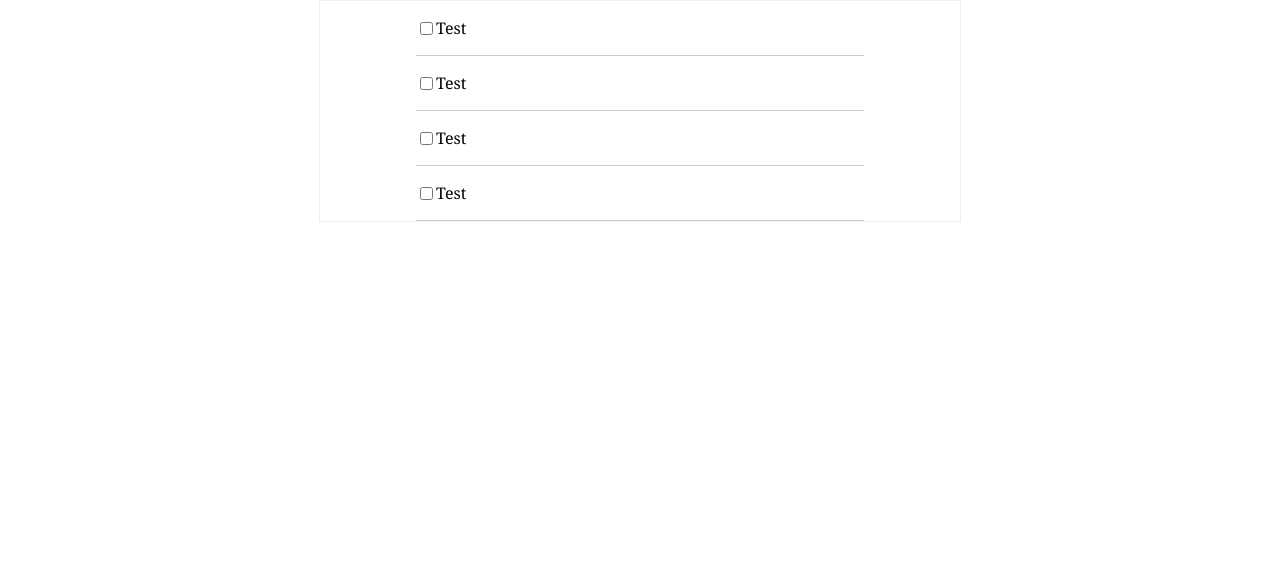
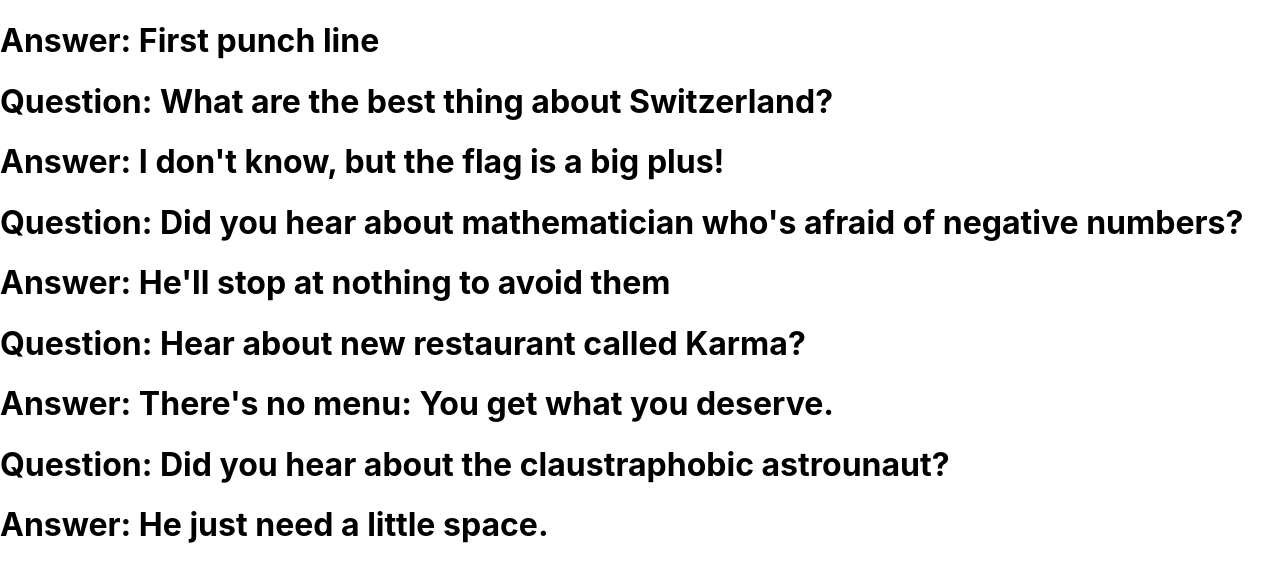
Before and after one commit to FirdavsSharapov/JavaScript, a React (Create React App) app in the folder JavaScript/JS_React/new_project/new-project/: page / in a window 1280 px wide. Shown: the top 582 px of the page. Built offline with nearby package versions, Linux system fonts and the light colour scheme.

Commit message:
some files

```diff
--- a/JavaScript/JS_React/new_project/new-project/src/JokeApp.js
+++ b/JavaScript/JS_React/new_project/new-project/src/JokeApp.js
@@ -1,8 +1,18 @@
 import React from 'react';
 import Joke from './components/Joke';
+import jokesData from './data/jokesData';
 
 export default function JokeApp() {
-    return (
-        <Joke question='how to get into the library?' answer="You gotta ask librarian" />
+    const JokesComponent = jokesData.map(joke => {
+        return (
+            <Joke
+                key={joke.id}
+                question={joke.question}
+                answer={joke.punchLine} />
+                )
+    })
+    return (<div>
+        {JokesComponent}
+    </div>
     )
 }
--- a/JavaScript/JS_React/new_project/new-project/src/components/ContactCard.js
+++ b/JavaScript/JS_React/new_project/new-project/src/components/ContactCard.js
@@ -1,12 +1,13 @@
 import React from 'react';
 
-export default function ContactCard() {
+export default function ContactCard(props) {
+    console.log(props)
     return (
         <div className='contact-card'>
-            <img alt="" src="http://placekittent.com/300/200" />
-            <h3>Mr. Whiskerson</h3>
-            <p>Phone: 888-888-8888</p>
-            <p>Email: some@some.com</p>
+            <img alt="" src={props.imgUrl} />
+            <h3>{props.name}</h3>
+            <p>Phone: {props.phone}</p>
+            <p>Email: {props.email}</p>
         </div>
     );
 }
--- /dev/null
+++ b/JavaScript/JS_React/new_project/new-project/src/components/Joke.js
@@ -0,0 +1,10 @@
+import React from 'react';
+
+export default function Joke(props) {
+    return (
+        <div>
+            <h1 style={{ display: !props.question && "none" }}>Question: {props.question}</h1>
+            <h1>Answer: {props.answer}</h1>
+        </div>
+    );
+}
--- /dev/null
+++ b/JavaScript/JS_React/new_project/new-project/src/components/TimeOfDay.js
@@ -0,0 +1,26 @@
+import React from 'react'
+
+export default function TimeOfDay() {
+    const date = new Date();
+    const hours = date.getHours();
+    let timeOfDay;
+    const hStyle = {
+        color: "#FF8C00",
+        fontSize: "24px",
+    }
+
+    if (hours < 12) {
+        timeOfDay = 'morning';
+        hStyle.color = "blue"
+    } else if (hours >= 12 && hours < 17) {
+        timeOfDay = 'afternoon';
+        hStyle.color = "orange"
+    } else {
+        timeOfDay = 'night';
+        hStyle.color = "red"
+    }
+
+    return (
+        <h1 style={hStyle}>Good  {timeOfDay}</h1>
+    )
+}
--- /dev/null
+++ b/JavaScript/JS_React/new_project/new-project/src/data/jokesData.js
@@ -0,0 +1,28 @@
+const jokesData = [
+    {
+        id: 1,
+        punchLine: "First punch line"
+    },
+    {
+        id: 2,
+        question: "What are the best thing about Switzerland?",
+        punchLine: "I don't know, but the flag is a big plus!"
+    },
+    {
+        id: 3,
+        question: "Did you hear about mathematician who's afraid of negative numbers?",
+        punchLine: "He'll stop at nothing to avoid them"
+    },
+    {
+        id: 4,
+        question: "Hear about new restaurant called Karma?",
+        punchLine: "There's no menu: You get what you deserve."
+    },
+    {
+        id: 5,
+        question: "Did you hear about the claustraphobic astrounaut?",
+        punchLine: "He just need a little space."
+    }
+];
+
+export default jokesData;
--- a/JavaScript/JS_React/new_project/new-project/src/index.js
+++ b/JavaScript/JS_React/new_project/new-project/src/index.js
@@ -2,12 +2,15 @@ import React from 'react';
 import ReactDOM from 'react-dom';
 import './index.css';
 import reportWebVitals from './reportWebVitals';
-import MainContent from './components/MainContent';
+// import MainContent from './components/MainContent';
+import ContactCard from './components/ContactCard';
+import TimeOfDay from './components/TimeOfDay';
 import App from './App';
+import JokeApp from './JokeApp';
 
 ReactDOM.render(
   <React.StrictMode>
-    <App />
+     <JokeApp/>
   </React.StrictMode>,
   document.getElementById('root')
 );
```
Also changed, not shown: JavaScript/JS_React/new_project/new-project/src/data/vschoolProducts.js (added, +41 -0 lines).
